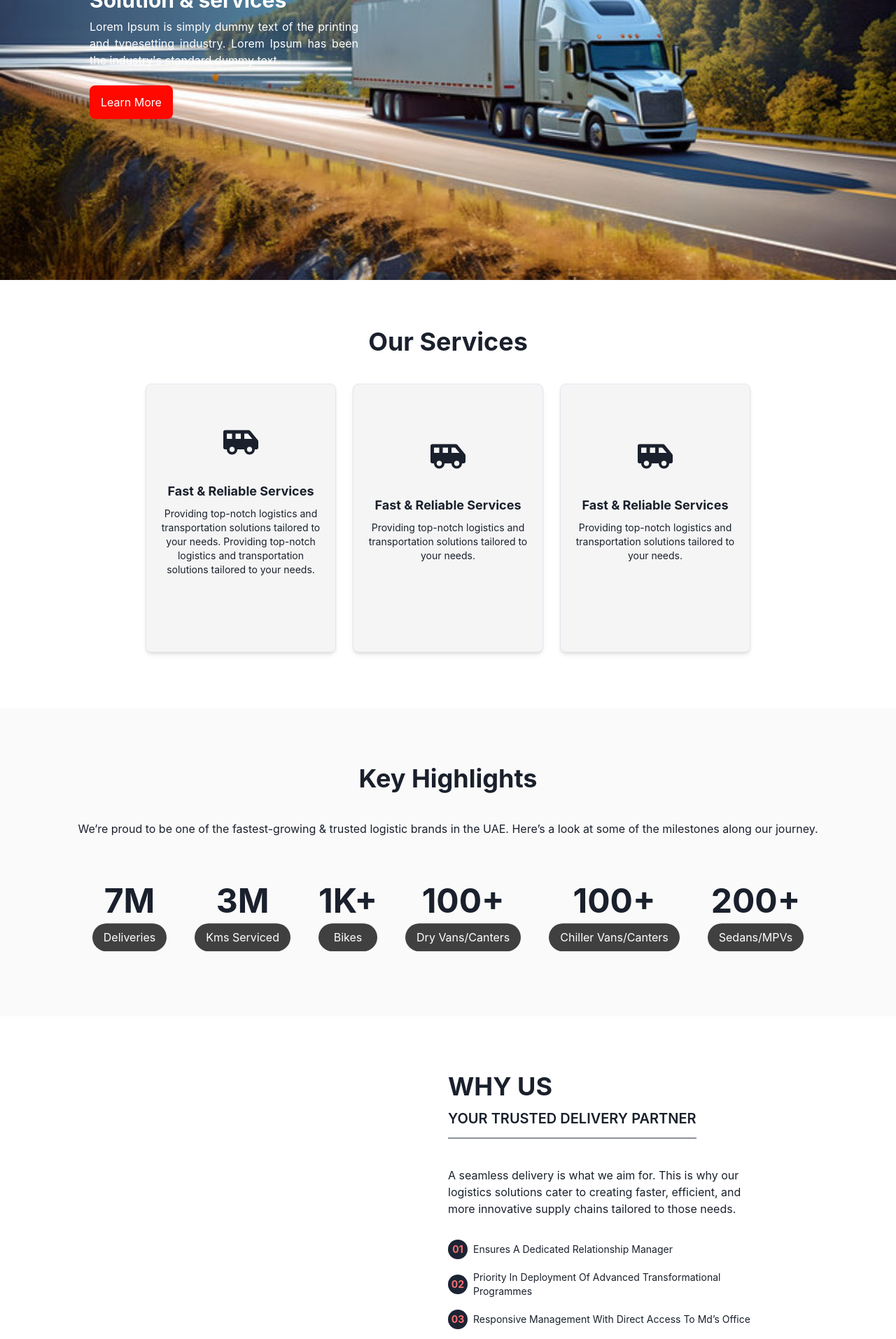
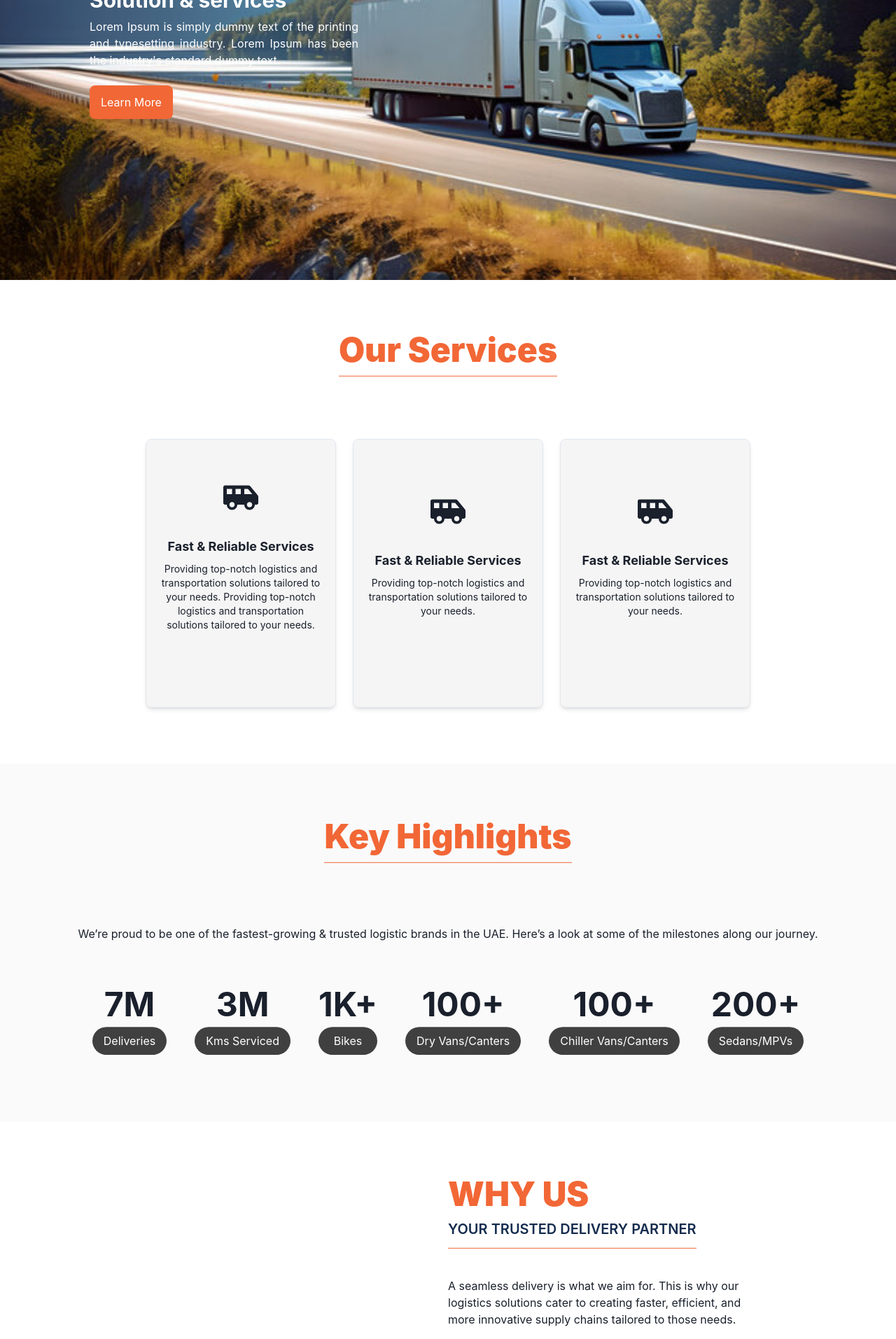
Before and after one commit to Pannakbhushana/project-workspace, a React (Create React App) app in the folder my-app/: page / in a window 1280 px wide. Shown: the part 320-2233 px from the top of the page at 70% size. Built offline with nearby package versions, Linux system fonts and the light colour scheme.

Commit message:
updating color code for them

```diff
--- a/my-app/src/components/layouts/custom-card.tsx
+++ b/my-app/src/components/layouts/custom-card.tsx
@@ -14,7 +14,7 @@ const CustomCard: React.FC<CardProps> = ({ Logo, title, description, backgroundI
       <div
         className="absolute inset-0 bg-cover bg-center bg-no-repeat opacity-0 group-hover:opacity-100 transition-opacity duration-300"
         style={{
-          backgroundImage: `linear-gradient(rgba(255, 0, 0, 0.7), rgba(255, 0, 0, 0.7)),
+          backgroundImage: `linear-gradient(rgba(242, 103, 54, 0.3), rgba(242, 103, 54, 0.7)),
           url(${backgroundImage})`,
         }}
       ></div>
--- a/my-app/src/components/layouts/styled-text.tsx
+++ b/my-app/src/components/layouts/styled-text.tsx
@@ -7,7 +7,7 @@ interface StyledTextProps extends PropsWithChildren {
 
 const StyledText: React.FC<StyledTextProps> = ({ children, onClick, styles }) => {
     return (
-        <div className={`font-bold hover:underline hover:text-meta-red cursor-pointer ${styles}`}
+        <div className={`font-bold hover:underline hover:text-meta-orange cursor-pointer ${styles}`}
             onClick={onClick}>{children}</div>
     );
 };
--- a/my-app/src/components/navbar/index.tsx
+++ b/my-app/src/components/navbar/index.tsx
@@ -47,9 +47,9 @@ const Navbar: React.FC = () => {
           <div className='w-1/4 h-full grid content-center'>Mon – Sun: 9.00 am – 8.00pm</div>
           <div className='w-1/4 h-full flex justify-end'>
             <div className='w-1/2 h-full flex justify-around items-center'>
-              <div className='hover:text-meta-red cursor-pointer'><FaFacebook /></div><span>|</span>
-              <div className='hover:text-meta-red cursor-pointer'><FaTwitter /></div><span>|</span>
-              <div className='hover:text-meta-red cursor-pointer'><FaLinkedin /></div>
+              <div className='hover:text-meta-orange cursor-pointer'><FaFacebook /></div><span>|</span>
+              <div className='hover:text-meta-orange cursor-pointer'><FaTwitter /></div><span>|</span>
+              <div className='hover:text-meta-orange cursor-pointer'><FaLinkedin /></div>
             </div>
           </div>
         </div>
--- a/my-app/src/page/home-page/Intro-banner.tsx
+++ b/my-app/src/page/home-page/Intro-banner.tsx
@@ -14,7 +14,7 @@ const IntroBanner: React.FC = () =>{
           Lorem Ipsum has been the industry's standard dummy text.
         </p>
         <br />
-        <button className='bg-meta-red rounded-lg py-3 px-4 hover:bg-opacity-50'>Learn More</button>
+        <button className='bg-meta-orange rounded-lg py-3 px-4 hover:bg-opacity-50'>Learn More</button>
       </div>
     </div>
   </div>
--- a/my-app/src/page/home-page/key-highlights.tsx
+++ b/my-app/src/page/home-page/key-highlights.tsx
@@ -1,12 +1,15 @@
 import React from "react";
 import { AnimatedText } from "../../components/layouts/animated-text";
+import { CustomUnderline } from "../../components/layouts/custom-underline";
 
 const KeyHighlights: React.FC = () => {
   return (
     <div className="mt-20">
       <div className="mt-30 p-5 h-auto bg-neutral-100 py-20 bg-opacity-50">
-      <p className="text-4xl text-center font-bold">Key Highlights</p>
-      <p className="mt-10 text-center text-gray-700">
+      <CustomUnderline styles="w-full bg-meta-orange">
+      <p className="text-5xl text-center font-[1000] text-meta-orange">Key Highlights</p>
+      </CustomUnderline>
+      <p className="mt-20 text-center text-gray-700">
         We’re proud to be one of the fastest-growing & trusted logistic brands
         in the UAE. Here’s a look at some of the milestones along our journey.
       </p>
--- a/my-app/src/page/home-page/our-clients.tsx
+++ b/my-app/src/page/home-page/our-clients.tsx
@@ -1,5 +1,6 @@
 import React from "react";
 import Marquee from "react-fast-marquee";
+import { CustomUnderline } from "../../components/layouts/custom-underline";
 
 const clients = [
     'https://1885.ae/wp-content/uploads/2022/07/talabat.png',
@@ -19,7 +20,9 @@ const clients = [
 const OurClients: React.FC = () => {
     return <div className='pt-[5%] pb-[10%] mt-20 bg-neutral-100 bg-opacity-50'>
         <br />
-        <p className="text-4xl text-center font-bold">OUR CLIENTS</p>
+        <CustomUnderline styles="w-full bg-meta-orange">
+        <p className="text-5xl text-center font-[1000] text-meta-orange">OUR CLIENTS</p>
+        </CustomUnderline>
         <div className="relative overflow-hidden mt-[20%] md:mt-[5%]">
         <Marquee speed={70} direction={'left'} pauseOnHover={true}>
         <div
--- a/my-app/src/page/home-page/our-services.tsx
+++ b/my-app/src/page/home-page/our-services.tsx
@@ -1,11 +1,14 @@
 import React from "react";
 import CustomCard from "../../components/layouts/custom-card";
 import { FaShuttleVan } from "react-icons/fa";
+import { CustomUnderline } from "../../components/layouts/custom-underline";
 
 const OurServices: React.FC = () => {
     return <div className="lg:w-[70%] lg:ml-[15%] mt-17 px-4">
-        <p className="text-4xl font-bold mt-2 text-center">Our Services</p>
-        <div className="grid grid-cols-1 gap-6 sm:grid-cols-2 lg:grid-cols-3 mt-10 justify-items-center">
+        <CustomUnderline styles="w-full bg-meta-orange">
+        <p className="text-5xl font-[1000] text-meta-orange mt-2 text-center">Our Services</p>
+        </CustomUnderline>
+        <div className="grid grid-cols-1 gap-6 sm:grid-cols-2 lg:grid-cols-3 mt-20 justify-items-center">
             <CustomCard
                 Logo={FaShuttleVan}
                 title="Fast & Reliable Services"
--- a/my-app/src/page/home-page/why-us.tsx
+++ b/my-app/src/page/home-page/why-us.tsx
@@ -6,9 +6,9 @@ const WhyUs: React.FC = () => {
     return <div className="bg-opacity-50 flex justify-end">
         <div className='lg:w-1/2'>
             <div className='mt-20 px-2 lg:px-0 lg:w-[70%] text-start'>
-                <p className="text-4xl font-bold">WHY US</p>
-                <CustomUnderline styles="w-full">
-                    <p className="text-xl font-semibold mt-3 text-start">YOUR TRUSTED DELIVERY PARTNER</p>
+                <p className="text-5xl font-[1000] text-meta-orange">WHY US</p>
+                <CustomUnderline styles="w-full bg-meta-orange">
+                    <p className="text-xl font-semibold mt-3 text-start text-meta-blue">YOUR TRUSTED DELIVERY PARTNER</p>
                 </CustomUnderline>
                 <p className="mt-8 text-gray-700">
                     A seamless delivery is what we aim for. This is why our logistics solutions cater to creating faster,
```
